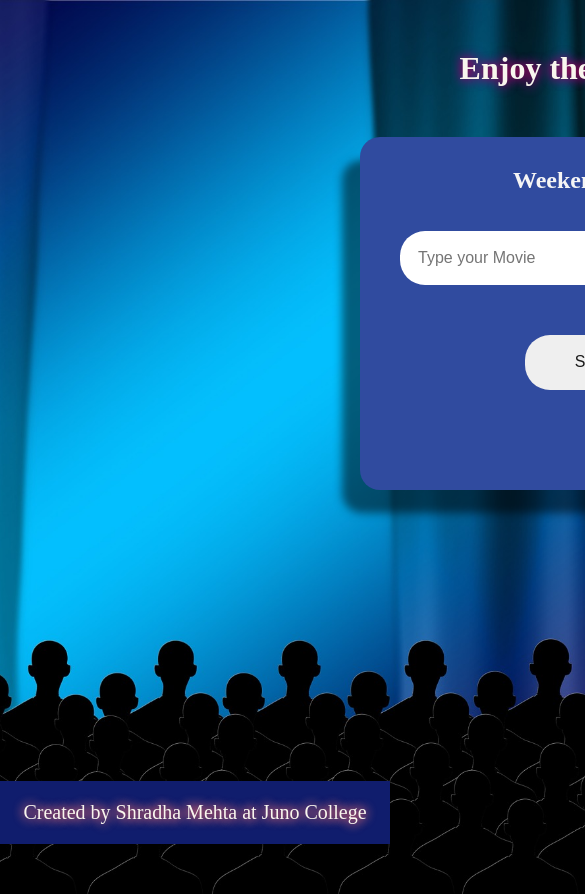
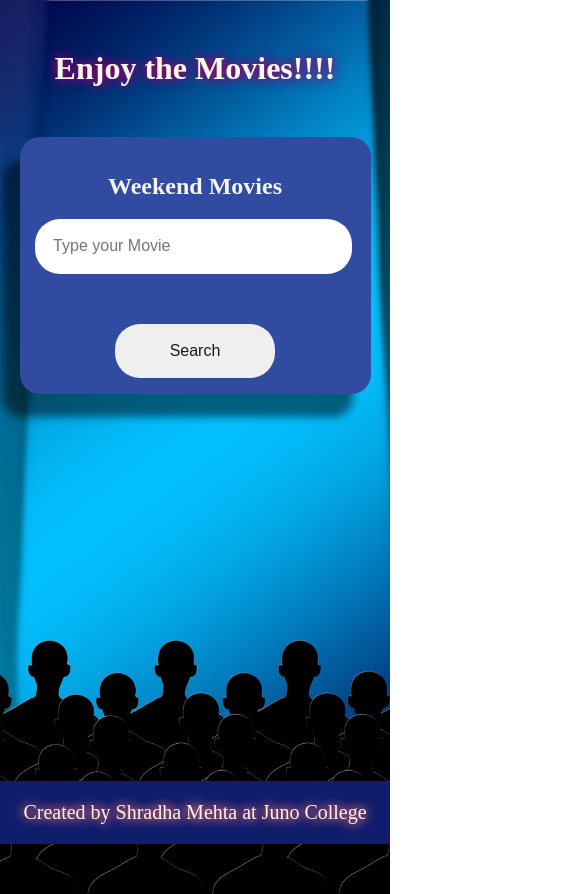
Before and after one commit to shradhaMe/weekend-movies-project3, a React (Create React App) app: page / in a window 390 px wide. Shown: the top 894 px of the page, 585 px wide, since content can reach past the window. Built offline with nearby package versions, Linux system fonts and the light colour scheme.

Commit message:
media queries

```diff
--- a/src/App.js
+++ b/src/App.js
@@ -8,20 +8,20 @@ import { Route, Routes } from 'react-router-dom';
 
 function App() {
   return (
-    <AppWrapper>
+    <div className="AppWrapper">
       <Header />
       <Routes>
         <Route exact path="/" element={<Movies />} />
         <Route path="/:movieId" element={<MoviesOverview />} />
       </Routes>
       <Footer />
-    </AppWrapper>
+    </div>
   );
 }
 
-const AppWrapper = styled.div`
-  width: 1200px;
-  margin: 0 auto;
-`;
+// const AppWrapper = styled.div`
+//   width: 1200px;
+//   margin: 0 auto;
+// `;
 
 export default App;
--- a/src/Form.js
+++ b/src/Form.js
@@ -22,7 +22,7 @@ const Form = (props) => {
   }
 
   return (
-    <div>
+    <div className="formOne">
       <form onSubmit={event => handleSubmit(event)} className="movieSearchForm">
         <h2>Weekend Movies</h2>
         <label htmlFor="search"></label>
--- a/src/Header.js
+++ b/src/Header.js
@@ -2,7 +2,7 @@
 
 const Header = () => {
   return (
-    <div>
+    <div className="header">
       <h1>Enjoy the Movies!!!!</h1>
     </div>
   )
--- a/src/index.css
+++ b/src/index.css
@@ -10,6 +10,7 @@ html { -moz-box-sizing: border-box; -webkit-box-sizing: border-box; box-sizing:
 .sr-only { position: absolute; width: 1px; height: 1px; margin: -1px; border: 0; padding: 0; white-space: nowrap; clip-path: inset(100%); clip: rect(0 0 0 0); overflow: hidden;}
 
 
+
 body{
   background-image:url(./BackgroundBlue.jpg);
   background-position: center;
@@ -17,6 +18,29 @@ body{
   min-height: 100vh;
   color:whitesmoke;
   background-size: cover;
+}
+.AppWrapper{
+  max-width: 1200px;
+  margin: 0 auto;
+  /* display:flex; */
+  /* flex-direction: column; */
+  /* align-items: center; */
+
+}
+
+.iDcIMA{
+  display:flex;
+  flex-wrap: wrap;
+  justify-content: center;
+  /* flex-direction: column; */
+  /* align-items: center; */
+}
+
+
+
+ul{
+  padding:0;
+  margin:0;
 }
 
 
@@ -28,30 +52,43 @@ h1{
 }
 
 h2{
-  margin-bottom: 37px;
+  text-align: center;
 }
 
 
 h3{
   text-align: center;
-  margin-top: 60px;
    text-shadow: 0 0 11px #FEF24E, 0 0 11px #0000ff;
 }
 
+ description p {
+   padding:20px;
+   background-color: #101D6D;
+   border-radius: 20px;
+ }
+
   form{
     text-align: center;
-    width:40%;
-    margin:0 auto;
+    width:650px;
+    /* margin:0 auto; */
     padding:10px 20px 100px;
     border-radius: 20px;
     background-color: #304b9f;
     box-shadow: -18px 23px 9px 0 rgb(0 0 0 / 50%);
+    margin:0;
+  }
+
+
+  .formOne{
+    /* width:70%; */
+    display:flex;
+    justify-content:space-around;
   }
 
   input{
     border-radius: 25px;
     padding:16px;
-    width:400px;
+    width: 50%;
     margin-bottom: 50px;
     border: 2px solid transparent;
     color:#191919;
@@ -60,7 +97,7 @@ h3{
   button{
     border-radius: 25px;
     padding:16px;
-    width:150px;
+    width:20%;
     border: 2px solid transparent;
     color:#191919;
   }
@@ -74,6 +111,8 @@ button:focus{
     background-image: linear-gradient(to right, #b7e2fc, #4481eb, #c3e7fd, #3f86ed);
     box-shadow: 0 4px 15px 5px rgba(65, 132, 234, 0.75);
 }
+
+
 
 .footer{
   position: fixed;
@@ -113,7 +152,18 @@ img{
 .back{
   color:#E11584;
   padding:12px;
-  font-size: 18px;
+  font-size: 22px;
+}
+
+.poster a {
+  text-decoration: none;
+}
+
+.description p {
+   background-color: #101D6D;
+    padding: 8px;
+    border-radius: 10px;
+    margin: 20px 20px;
 }
 
 .back:hover{
@@ -134,8 +184,90 @@ img{
     margin:0 auto;
   }
 
-  @media (max-width:760){
-    .kmHwVe{
+  @media (max-width:760px){
+     body{
+       background-repeat: repeat-y;
+      min-height: 100vh;
+     }
+
+     .header{
+      width:100%;
+      text-align: center;
+    }
+
+    form{
+      width:84%;
+    }
+
+    form input{
+      display: block;
+      width:80%;
+    }
+
+    button{
+      width:35%;
+    }
+
+    img{
+    max-width: 100%;
+    max-height: 100%;
+    }
+
+
+    .MoviesWrapper{
+      display:flex;
+      justify-content: space-evenly;
+    }
+
+    .footer{
+      width:100%;
+      text-align: center;
+    }
+
+  }
+
+
+  @media(max-width:500px){
+    form{
+      width:90%;
+      padding:4%;
+    }
+
+    form input{
+      display: block;
+      width:99%;
+    }
+
+    button{
       width:50%;
     }
+
+    .header{
+      width:100%;
+    }
+
+    /* .iDcIMA{
+     display:flex;
+     flex-direction: column;
+     align-items: center; */
+
+    .MovieEach{
+      display:block;
+      display:flex;
+      justify-content: center;
+      width:93%;
+      margin:0 auto;
+      padding:0 4px;
+    }
+
+    img{
+      max-width: 100%;
+
+    }
+
+    .footer{
+      width:100%;
+      text-align: center;
+    }
+
   }
```
